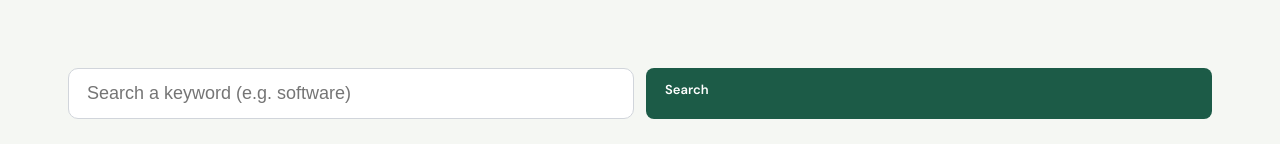
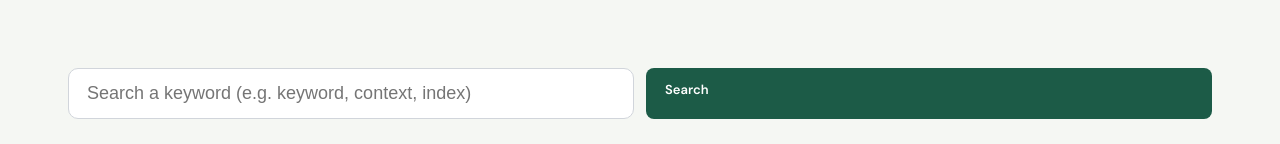
Before and after one commit to Kalani-Kawaguchi/SE6362-SWArch-Project, a React (Vite) app in the folder frontend/: page / in a window 1280 px wide. Shown: the part 307-451 px from the top of the page. Built offline with nearby package versions, Linux system fonts and the light colour scheme.

Commit message:
ux: search placeholder suggests keywords that exist on the default demo page

```diff
--- a/frontend/src/KWIC2.jsx
+++ b/frontend/src/KWIC2.jsx
@@ -107,7 +107,7 @@ export default function KWIC2() {
             type="search"
             value={query}
             onChange={(e) => setQuery(e.target.value)}
-            placeholder="Search a keyword (e.g. software)"
+            placeholder="Search a keyword (e.g. keyword, context, index)"
             aria-label="Search keyword"
             disabled={isSearching}
             spellCheck="false"
```
